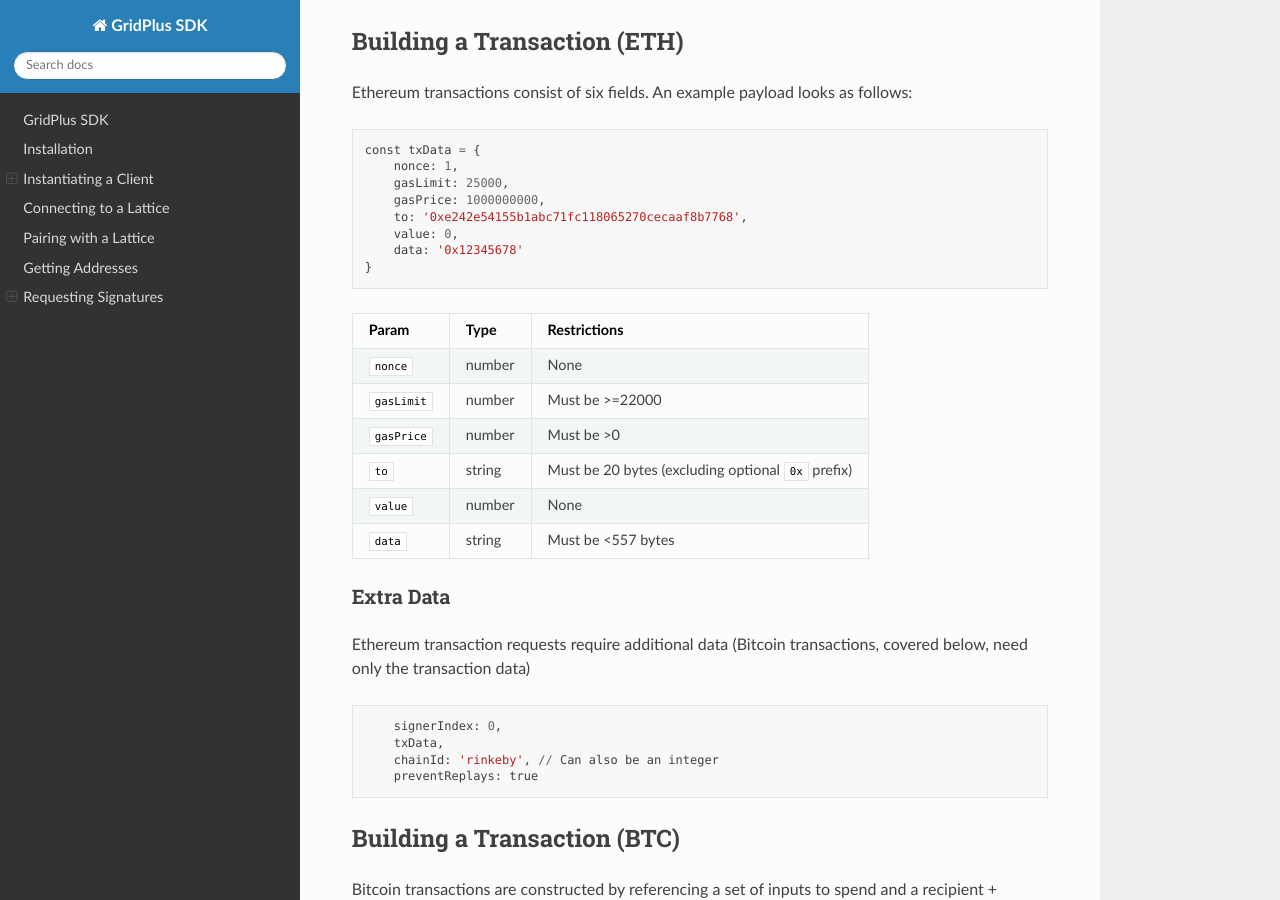
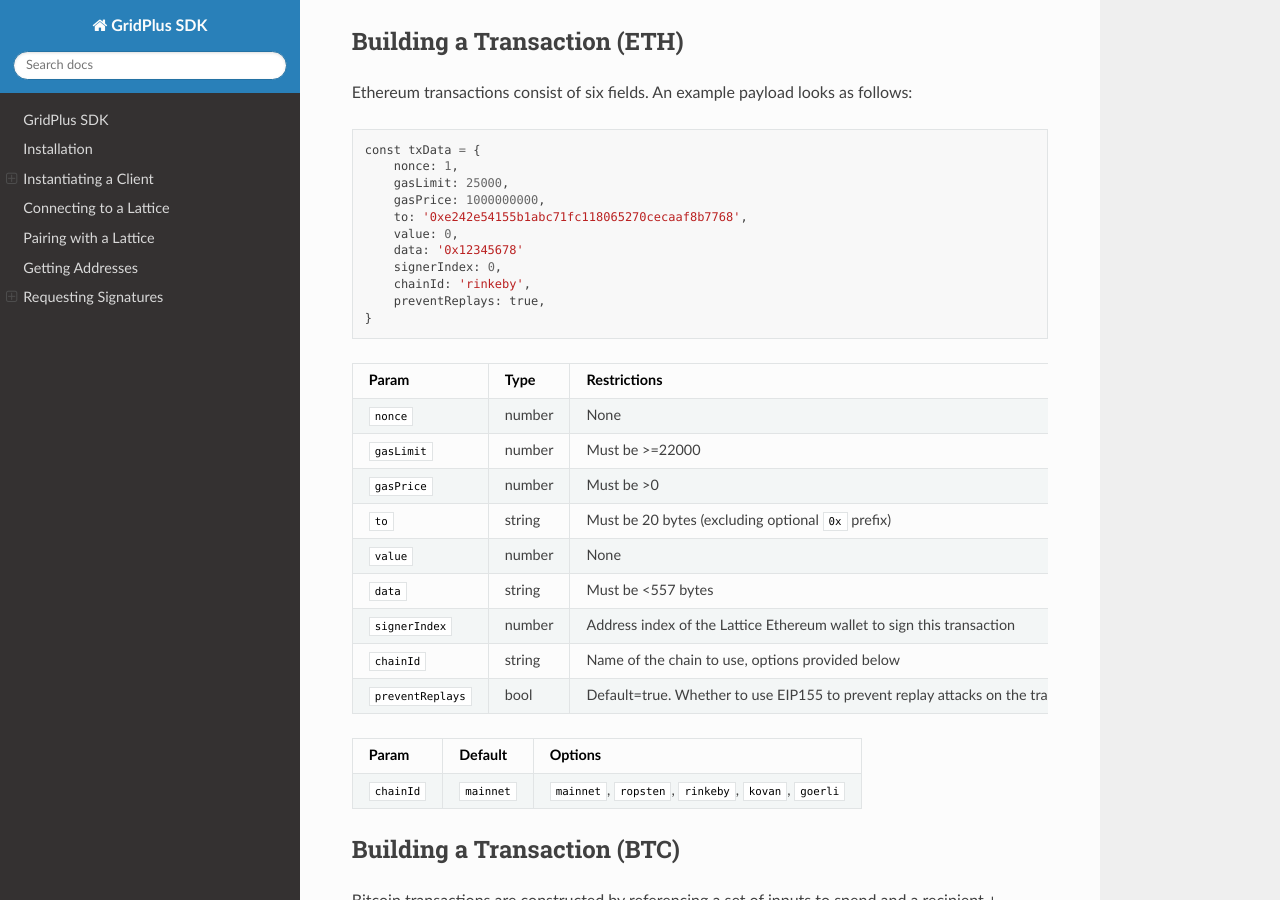
Before and after one commit to GridPlus/gridplus-sdk, a Sphinx documentation site: the page built from docs/index.md, in a window 1280 px wide and 900 px high, scrolled down 3036 px. Built offline with Sphinx 7.4.7 and the Read the Docs theme 2.0.0, drawn with Linux system fonts in a browser that asks for light colours.

Commit message:
Flattens ETH tx request data

````diff
--- a/docs/index.md
+++ b/docs/index.md
@@ -127,6 +127,9 @@
     to: '0xe242e54155b1abc71fc118065270cecaaf8b7768',
     value: 0,
     data: '0x12345678'
+    signerIndex: 0,
+    chainId: 'rinkeby',
+    preventReplays: true,
 }
 ```
 
@@ -138,15 +141,14 @@
 | `to`       | string    | Must be 20 bytes (excluding optional `0x` prefix) |
 | `value`    | number    | None               |
 | `data`     | string    | Must be <557 bytes |
+| `signerIndex` | number | Address index of the Lattice Ethereum wallet to sign this transaction |
+| `chainId`  | string    | Name of the chain to use, options provided below |
+| `preventReplays` | bool | Default=true. Whether to use EIP155 to prevent replay attacks on the transaction. |
 
-### Extra Data
 
-Ethereum transaction requests require additional data (Bitcoin transactions, covered below, need only the transaction data)
-
-        signerIndex: 0,
-        txData,
-        chainId: 'rinkeby', // Can also be an integer
-        preventReplays: true
+| Param    | Default  | Options                           |
+|:---------|:---------|:----------------------------------|
+| `chainId`| `mainnet` | `mainnet`, `ropsten`, `rinkeby`, `kovan`, `goerli` |
 
 ## Building a Transaction (BTC)
 
````
Also changed, not shown: 2 other files.
